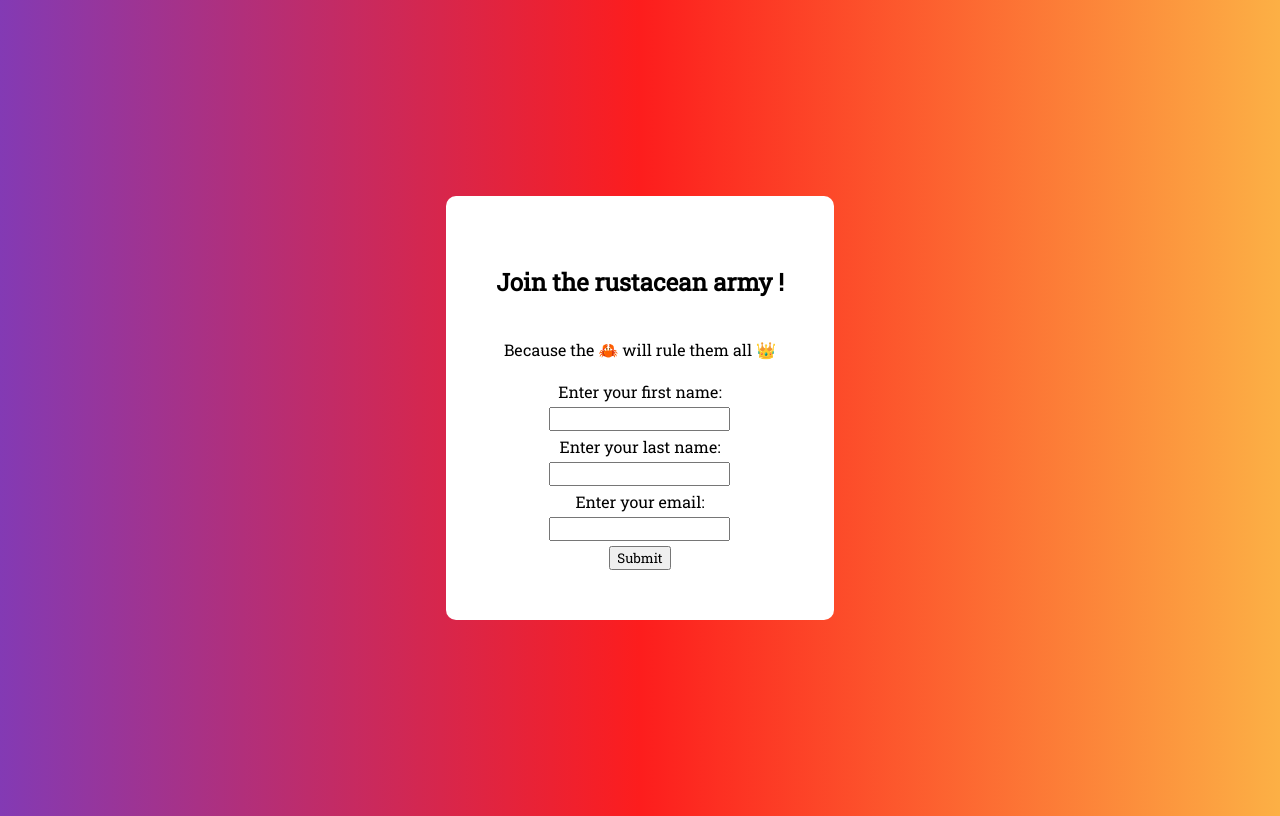
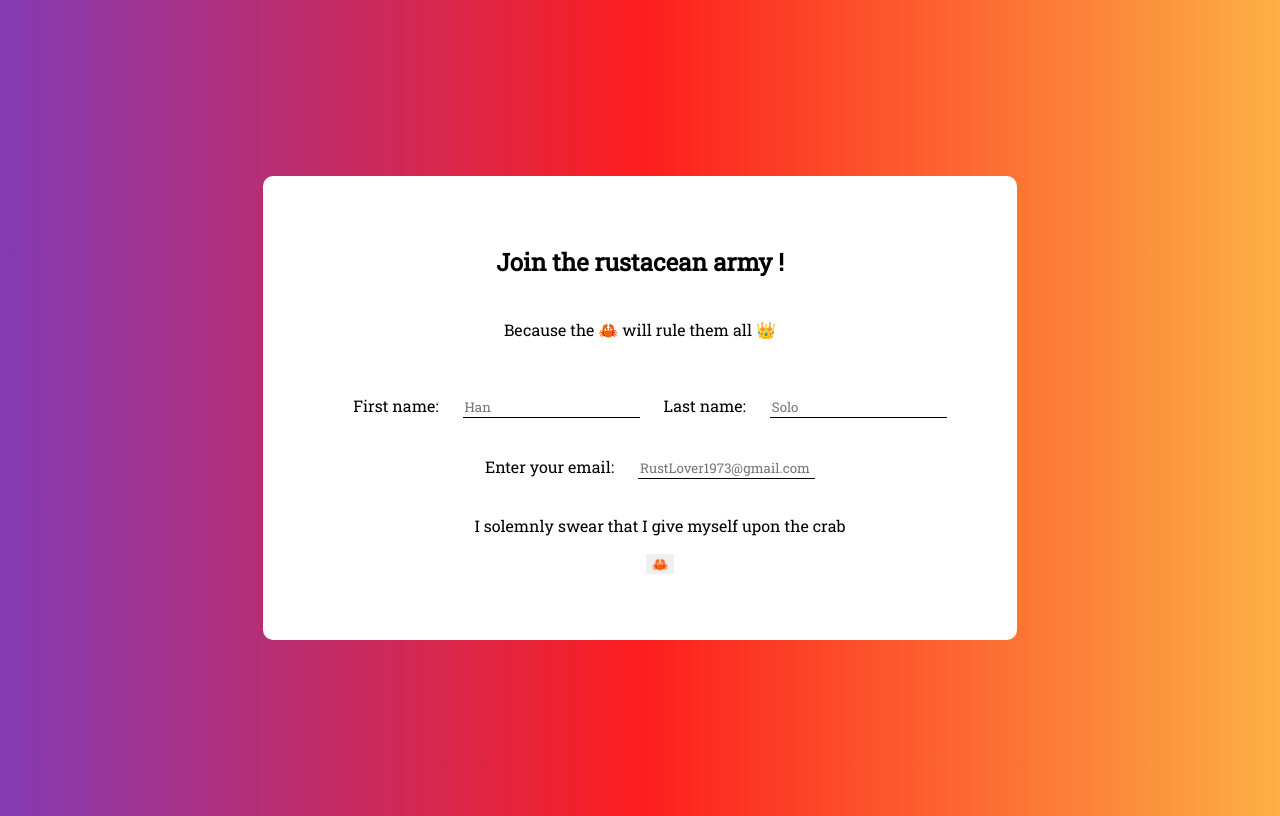
Before and after one commit to Yoru-cyber/RegisterForm, a plain HTML site: page index.html in a window 1280 px wide. Drawn offline with Linux system fonts and the light colour scheme.

Commit message:
interfaz casi lista

```diff
--- a/index.html
+++ b/index.html
@@ -17,13 +17,26 @@
       <div class="card">
         <h2>Join the rustacean army !</h2>
         <p>Because the 🦀 will rule them all 👑</p>
-        <label for="name">Enter your first name: </label>
-        <input type="text" inputmode="latin-name" />
-        <label for="lastName">Enter your last name: </label>
-        <input type="text" inputmode="latin-name" />
-        <label for="email">Enter your email: </label>
-        <input type="email" inputmode="email" />
-        <input type="submit" />
+        <form action="post">
+          <ul style="list-style: none;">
+            <li>
+              <label for="name">First name: </label>
+              <input class="textInput" type="text" inputmode="latin-name" placeholder="Han" style="margin: 20px;" />
+              <label for="lastName">Last name: </label>
+              <input class="textInput" type="text" inputmode="latin-name" placeholder="Solo" style="margin: 20px;" />
+            </li>
+            <li style="text-align: center;">
+              <label for="email">Enter your email: </label>
+              <input class="textInput" type="email" placeholder="RustLover1973@gmail.com" inputmode="email" style="margin: 20px;"/>
+            </li>
+           <li style="justify-content: center; text-align: center;">
+            <p>I solemnly swear that I give myself upon the crab</p>
+            <input type="submit" class="buttonSub" value="🦀" style="justify-content: center;"/></li>
+          </ul>
+
+        </form>
+
+
       </div>
     </div>
   </body>
--- a/styles/style.css
+++ b/styles/style.css
@@ -10,6 +10,13 @@ body {
     rgba(253, 29, 29, 1) 50%,
     rgba(252, 176, 69, 1) 100%
   );
+}
+form{
+    display: flex;
+    justify-content: center;
+    align-items: center;
+    text-align: center;
+    flex-wrap: wrap;
 }
 .container {
   height: 100vh;
@@ -29,3 +36,44 @@ body {
   border-radius: 10px;
   border-color: grey;
 }
+.textInput{
+    outline: none;
+    border: none;
+    border-bottom: 1px solid black;
+    width: fit-content;
+}
+.textInput:focus{
+    outline: none;
+    border: none;
+    border-bottom: 1px solid black;
+    width: fit-content;
+    animation: increase 1s;
+
+}
+.textInput:hover{
+    outline: none;
+    border: none;
+    border-bottom: 1px solid black;
+    width: fit-content;
+    animation: increase 1s;
+    animation-fill-mode: forwards;
+
+}
+.buttonSub{
+    border: none;
+}
+.buttonSub:hover{
+    animation: increase 1s;
+    animation-fill-mode: forwards;
+
+}
+@keyframes increase {
+    0%{
+
+        transform: scale(1, 1);
+    }
+    100%{
+
+        transform: scale(1.1, 1.1);
+    }
+}
```
